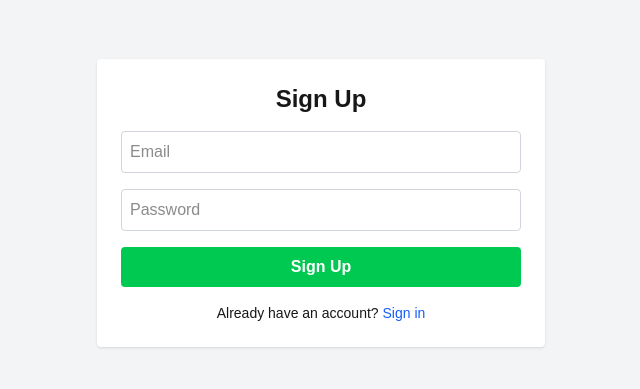
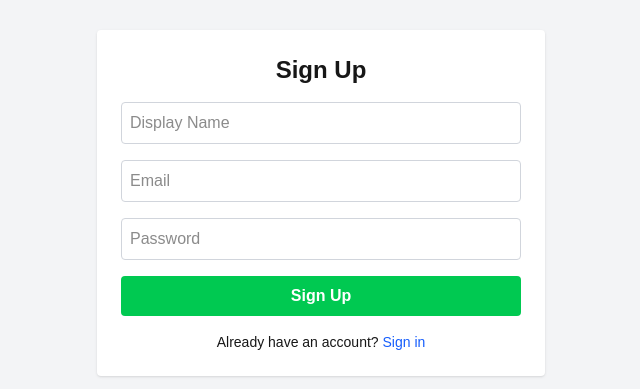
Before and after one commit to AlexRadovich/picrite, a Next.js app: page /auth/signup in a window 1280 px wide. Shown: the part 197-586 px from the top of the page, without its empty margins (319-959 px from the left). Built offline with nearby package versions, Linux system fonts and the light colour scheme; no server answers.

Commit message:
usernames added + img uploads working

```diff
--- a/src/app/auth/signup/page.js
+++ b/src/app/auth/signup/page.js
@@ -1,11 +1,12 @@
 'use client';
 
 import { useState } from 'react';
-import { supabase } from '@/lib/supabaseClient'; // Make sure this path matches your project
+import { supabase } from '@/lib/supabaseClient';
 
 export default function SignUp() {
   const [email, setEmail] = useState('');
   const [password, setPassword] = useState('');
+  const [displayName, setDisplayName] = useState('');
   const [message, setMessage] = useState('');
 
   const handleSubmit = async (e) => {
@@ -14,6 +15,11 @@ export default function SignUp() {
     const { data, error } = await supabase.auth.signUp({
       email,
       password,
+      options: {
+        data: {
+          display_name: displayName, // ✅ sent to user_metadata
+        },
+      },
     });
 
     if (error) {
@@ -30,6 +36,15 @@ export default function SignUp() {
         className="bg-white p-6 rounded shadow w-full max-w-md"
       >
         <h2 className="text-2xl font-bold mb-4 text-center">Sign Up</h2>
+
+        <input
+          type="text"
+          placeholder="Display Name"
+          value={displayName}
+          onChange={(e) => setDisplayName(e.target.value)}
+          className="w-full p-2 border border-gray-300 rounded mb-4"
+          required
+        />
 
         <input
           type="email"
```
